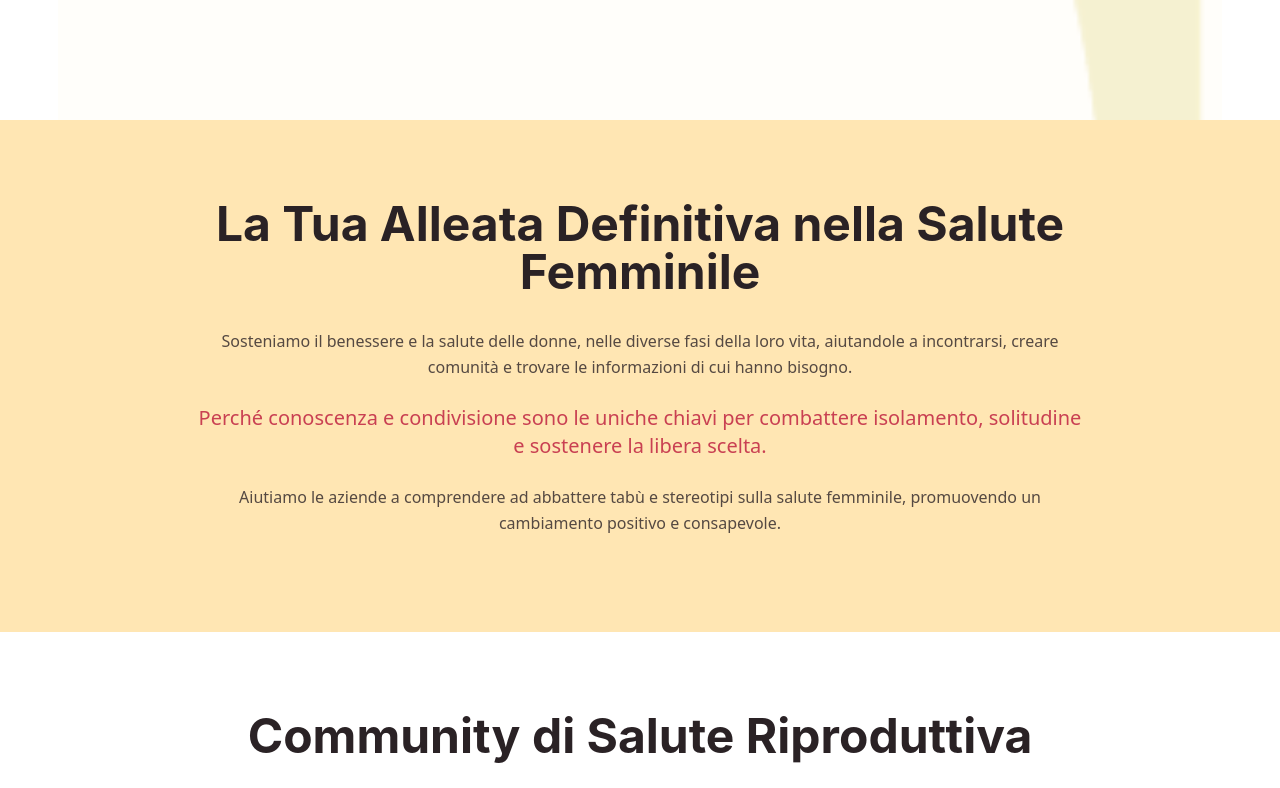
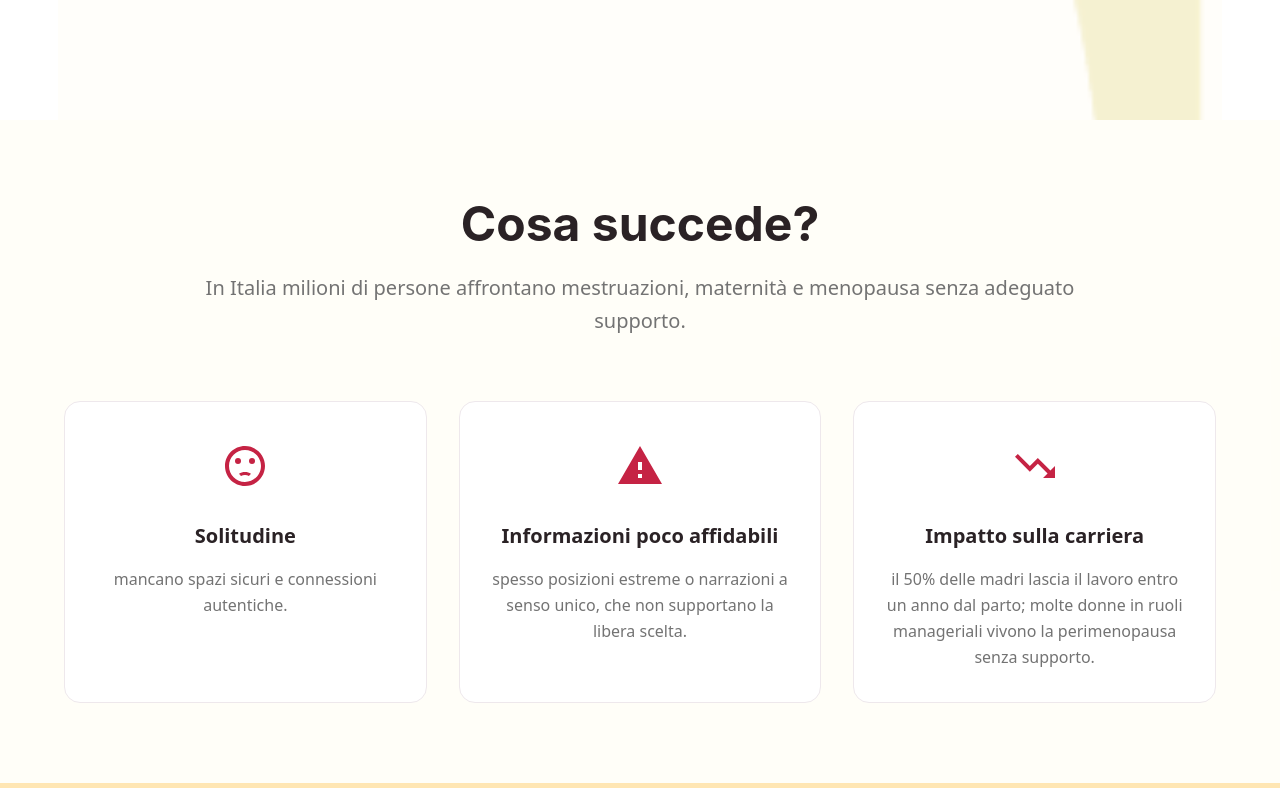
Before and after one commit to peer-community/peer-women-connect, a React (Vite) app: page / in a window 1280 px wide. Shown: the part 680-1468 px from the top of the page. Built offline with nearby package versions, Linux system fonts and the light colour scheme.

Commit message:
Add context section
Added an Italian context section explaining the challenges faced in Italy regarding menstruation, maternity, and menopause, including issues of loneliness, unreliable information, and career impact.

```diff
--- /dev/null
+++ b/src/components/sections/ContextSection.tsx
@@ -0,0 +1,59 @@
+import { useLanguage } from "@/contexts/LanguageContext";
+import { SentimentDissatisfied, Warning, TrendingDown } from "@mui/icons-material";
+
+export const ContextSection = () => {
+  const { t } = useLanguage();
+
+  return (
+    <section className="py-20 bg-muted/30">
+      <div className="container mx-auto px-6">
+        <div className="text-center mb-16">
+          <h2 className="text-4xl md:text-5xl font-bold font-heading mb-6 text-foreground">
+            {t('context.title')}
+          </h2>
+          <p className="text-xl text-muted-foreground max-w-4xl mx-auto leading-relaxed">
+            {t('context.subtitle')}
+          </p>
+        </div>
+
+        <div className="grid md:grid-cols-3 gap-8 max-w-6xl mx-auto">
+          <div className="text-center p-8 rounded-2xl bg-background border border-border hover:shadow-lg transition-all duration-300">
+            <div className="w-16 h-16 flex items-center justify-center mx-auto mb-6">
+              <SentimentDissatisfied sx={{ fontSize: 48, color: "#C52344" }} />
+            </div>
+            <h3 className="text-xl font-semibold text-foreground mb-4">
+              {t('context.loneliness.title')}
+            </h3>
+            <p className="text-muted-foreground leading-relaxed">
+              {t('context.loneliness.description')}
+            </p>
+          </div>
+
+          <div className="text-center p-8 rounded-2xl bg-background border border-border hover:shadow-lg transition-all duration-300">
+            <div className="w-16 h-16 flex items-center justify-center mx-auto mb-6">
+              <Warning sx={{ fontSize: 48, color: "#C52344" }} />
+            </div>
+            <h3 className="text-xl font-semibold text-foreground mb-4">
+              {t('context.unreliable.title')}
+            </h3>
+            <p className="text-muted-foreground leading-relaxed">
+              {t('context.unreliable.description')}
+            </p>
+          </div>
+
+          <div className="text-center p-8 rounded-2xl bg-background border border-border hover:shadow-lg transition-all duration-300">
+            <div className="w-16 h-16 flex items-center justify-center mx-auto mb-6">
+              <TrendingDown sx={{ fontSize: 48, color: "#C52344" }} />
+            </div>
+            <h3 className="text-xl font-semibold text-foreground mb-4">
+              {t('context.career.title')}
+            </h3>
+            <p className="text-muted-foreground leading-relaxed">
+              {t('context.career.description')}
+            </p>
+          </div>
+        </div>
+      </div>
+    </section>
+  );
+};
--- a/src/contexts/LanguageContext.tsx
+++ b/src/contexts/LanguageContext.tsx
@@ -25,6 +25,16 @@ const translations = {
     'hero.subtitleHighlight': '',
     'hero.joinCommunity': 'Unisciti alla Nostra Community',
     'hero.learnMore': 'Scopri di Più',
+
+    // Context Section
+    'context.title': 'Cosa succede?',
+    'context.subtitle': 'In Italia milioni di persone affrontano mestruazioni, maternità e menopausa senza adeguato supporto.',
+    'context.loneliness.title': 'Solitudine',
+    'context.loneliness.description': 'mancano spazi sicuri e connessioni autentiche.',
+    'context.unreliable.title': 'Informazioni poco affidabili',
+    'context.unreliable.description': 'spesso posizioni estreme o narrazioni a senso unico, che non supportano la libera scelta.',
+    'context.career.title': 'Impatto sulla carriera',
+    'context.career.description': 'il 50% delle madri lascia il lavoro entro un anno dal parto; molte donne in ruoli manageriali vivono la perimenopausa senza supporto.',
 
     // Mission Section
     'mission.title': 'La Tua Alleata Definitiva nella Salute Femminile',
@@ -84,6 +94,16 @@ const translations = {
     'hero.subtitleHighlight': '',
     'hero.joinCommunity': 'Join Our Community',
     'hero.learnMore': 'Learn More',
+
+    // Context Section
+    'context.title': 'What\'s happening?',
+    'context.subtitle': 'In Italy, millions of people face menstruation, motherhood and menopause without adequate support.',
+    'context.loneliness.title': 'Loneliness',
+    'context.loneliness.description': 'safe spaces and authentic connections are missing.',
+    'context.unreliable.title': 'Unreliable information',
+    'context.unreliable.description': 'often extreme positions or one-sided narratives that don\'t support free choice.',
+    'context.career.title': 'Career impact',
+    'context.career.description': '50% of mothers leave work within a year of giving birth; many women in managerial roles experience perimenopause without support.',
 
     // Mission Section
     'mission.title': 'Your Ultimate Ally in Women\'s Health',
--- a/src/pages/Index.tsx
+++ b/src/pages/Index.tsx
@@ -1,5 +1,6 @@
 import { Header } from "@/components/navigation/Header";
 import { HeroSection } from "@/components/sections/HeroSection";
+import { ContextSection } from "@/components/sections/ContextSection";
 import { MissionSection } from "@/components/sections/MissionSection";
 import { CommunitySection } from "@/components/sections/CommunitySection";
 import { B2BSection } from "@/components/sections/B2BSection";
@@ -12,6 +13,7 @@ const Index = () => {
       <Header />
       <main>
         <HeroSection />
+        <ContextSection />
         <div id="mission">
           <MissionSection />
         </div>
```
